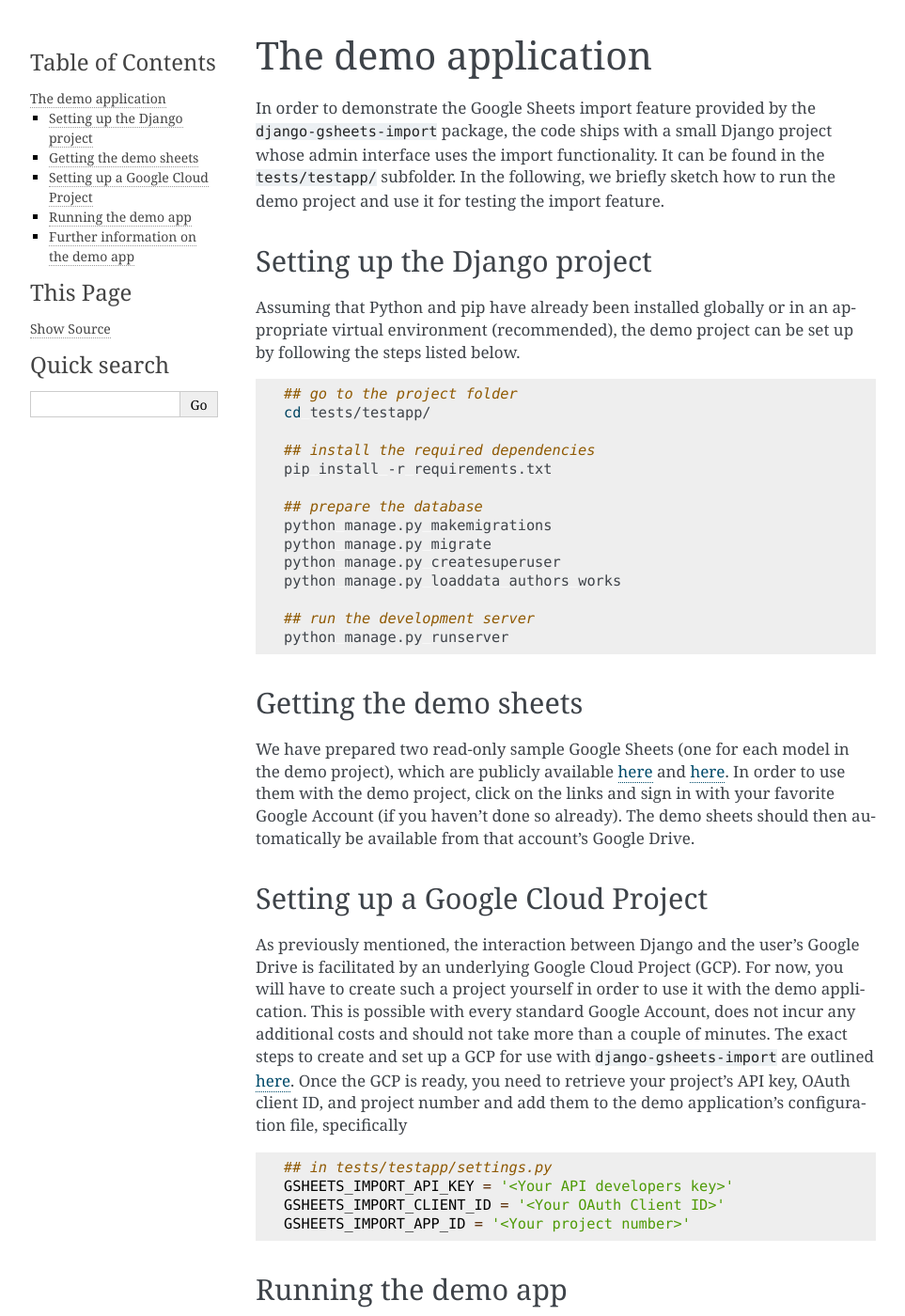
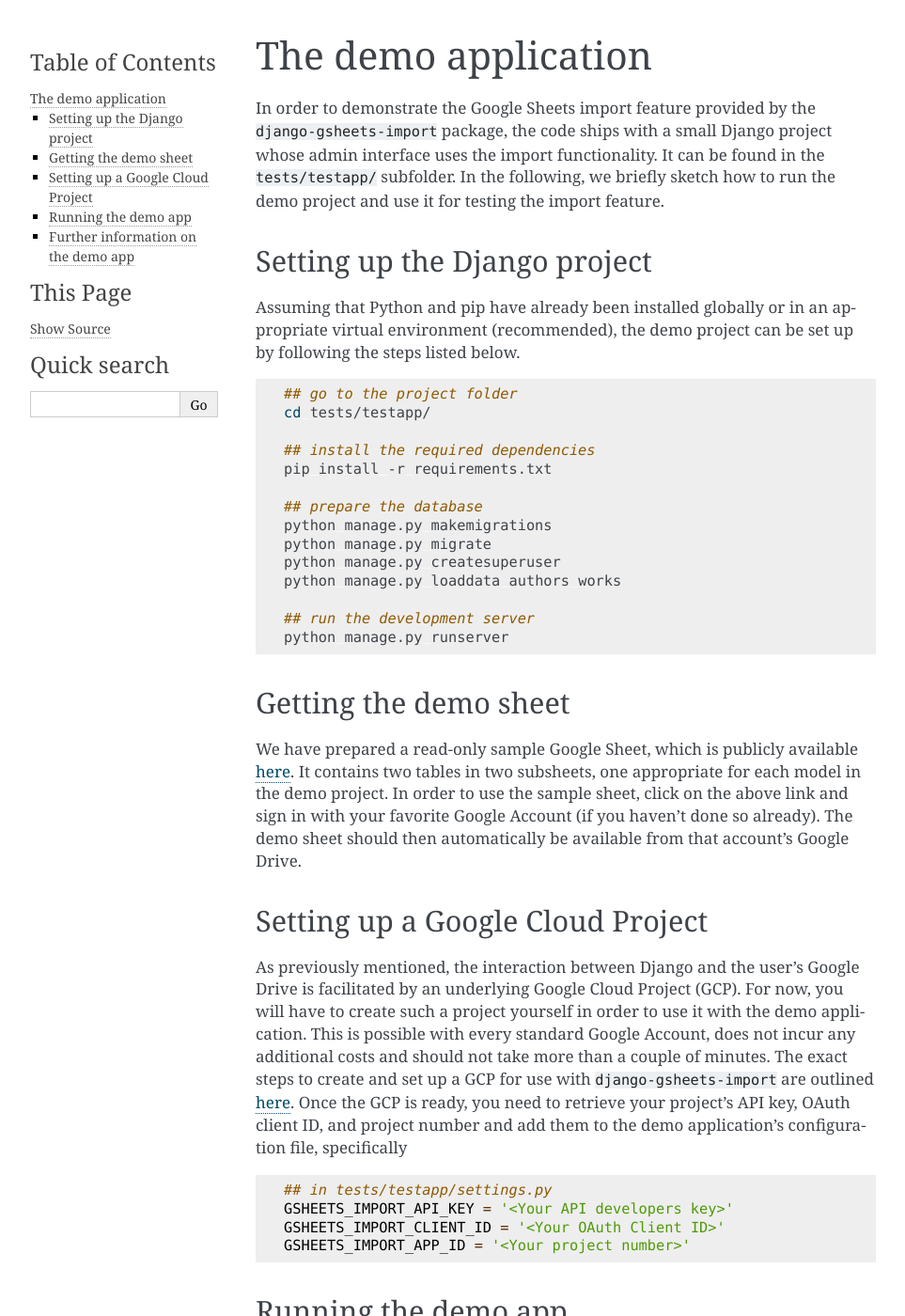
Before and after one commit to kenkuhhaut/django-gsheets-import, a Sphinx documentation site: the page built from docs/user_manual/demo_app.rst, in a window 1280 px wide and 1400 px high. Shown: the whole window at 94% size, without its empty margins (148-1111 px from the left). Built offline with Sphinx 7.4.7, drawn with Linux system fonts in a browser that asks for light colours.

```diff
--- a/docs/user_manual/demo_app.rst
+++ b/docs/user_manual/demo_app.rst
@@ -32,12 +32,13 @@ Assuming that Python and pip have already been installed globally or in an appro
 
 
 
-Getting the demo sheets
-=======================
+Getting the demo sheet
+======================
 
-We have prepared two read-only sample Google Sheets (one for each model in the demo project), which are publicly available `here <https://docs.google.com/spreadsheets/d/1DG_mR9hYRiVMt_BYIf2zc0fncFhgFQzLKplwHhEM61Q/edit?usp=sharing>`__ and `here <https://docs.google.com/spreadsheets/d/1dIPYFu0alGeAZzFh0E9y4TfnPU7Z4iqlsdh_sLdyZyA/edit?usp=sharing>`__.
-In order to use them with the demo project, click on the links and sign in with your favorite Google Account (if you haven't done so already).
-The demo sheets should then automatically be available from that account's Google Drive.
+We have prepared a read-only sample Google Sheet, which is publicly available `here <https://docs.google.com/spreadsheets/d/1-VADSGcNxWWbhZxkhpgKZS59lTh6GDJtoriHKaE5arY/edit?usp=sharing>`__.
+It contains two tables in two subsheets, one appropriate for each model in the demo project.
+In order to use the sample sheet, click on the above link and sign in with your favorite Google Account (if you haven't done so already).
+The demo sheet should then automatically be available from that account's Google Drive.
 
 
 
--- a/gsheets_import/__init__.py
+++ b/gsheets_import/__init__.py
@@ -0,0 +1 @@
+__version__ = '0.0.2'
--- a/setup.cfg
+++ b/setup.cfg
@@ -1,6 +1,6 @@
 [metadata]
 name = django-gsheets-import
-version = 0.0.1
+version = attr: gsheets_import.__version__
 author = Alexander Helmboldt
 author_email = alexander.helmboldt@embl.de
 description = A Django app to import tabular data from Google Sheets
@@ -36,5 +36,3 @@ install_requires =
     Django >= 3.2
     django-import-export >= 2.5.0
     google-api-python-client >= 2.1.0
-    google-auth-httplib2 >= 0.1.0
-    google-auth-oauthlib >= 0.4.4
```
Also changed, not shown: 1 other file.
